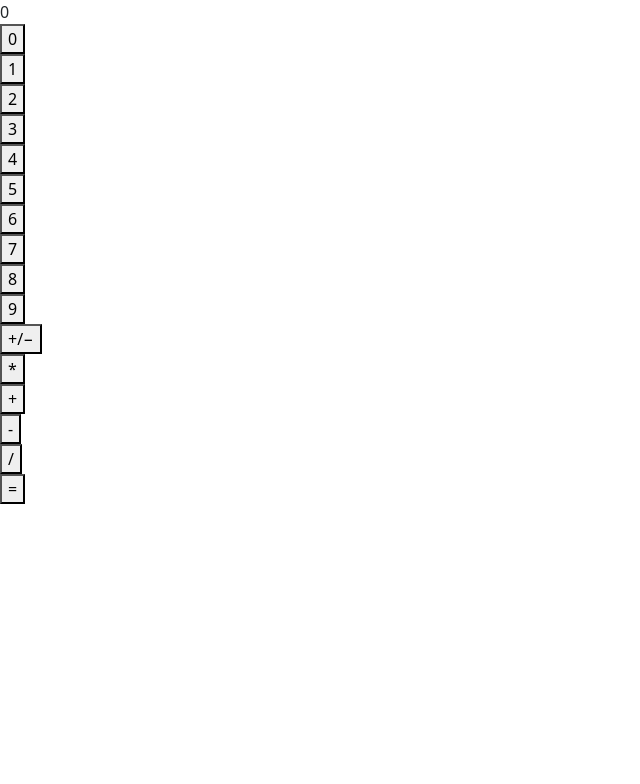
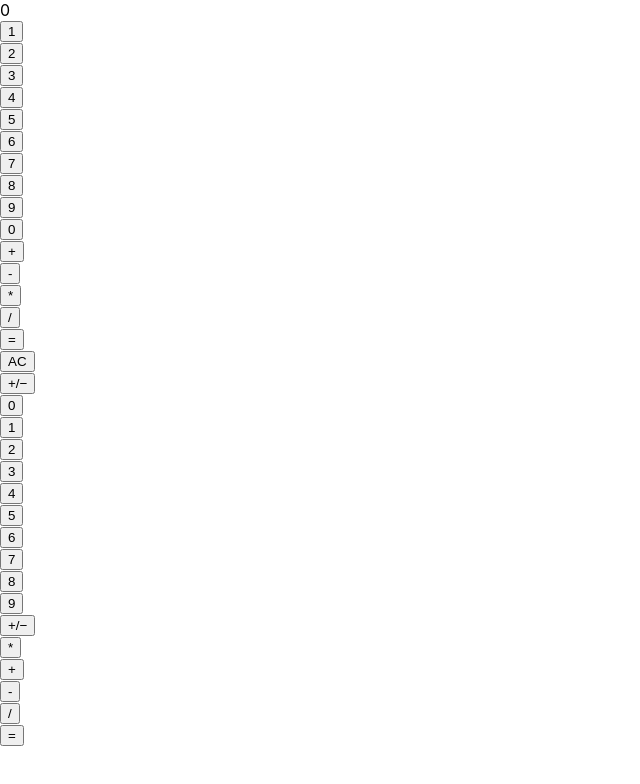
Before and after one commit to derekm28/Calculator, a React (Create React App) app: page / in a window 1280 px wide. Shown: the top 784 px of the page, without its empty margins (0-640 px from the left). Built offline with nearby package versions, Linux system fonts and the light colour scheme.

Commit message:
added mapping to eliminate repetitive code

```diff
--- a/src/components/calculator.js
+++ b/src/components/calculator.js
@@ -6,6 +6,8 @@ import Button from "./button";
 export default function Calculator() {
   const [displayValue, setDisplayValue] = useState(0);
   const [previousValue, setPreviousValue] = useState(displayValue);
+  const numbers = ['1', '2', '3', '4', '5', '6', '7', '8', '9', '0'];
+  const symbols = ['+', '-', '*', '/', '=', "AC", "+/−"];
   // TODO: add state for previous value
 
   const calculateResult = (symbol) => {
@@ -141,6 +143,20 @@ export default function Calculator() {
   return (
     <div>
       <Display displayValue={displayValue} />
+      {numbers.map((number, i) => (
+        <Button
+          color={"dark grey"}
+          text={number}
+          function={() => updateDisplayValue({number})} />
+      ))}
+
+      {symbols.map((symbol, i) => (
+        <Button
+          color={"orange"}
+          text={symbol}
+          function={(tempResult) => calculateResult({symbol})} />
+      ))}
+
       <Button
         color="dark grey"
         text="0"
--- a/src/index.js
+++ b/src/index.js
@@ -1,7 +1,7 @@
 import React from "react";
 import ReactDOM from "react-dom/client";
 import "./index.css";
-import "bootstrap/dist/css/bootstrap.min.css";
+//import "bootstrap/dist/css/bootstrap.min.css";
 import App from "./App";
 import reportWebVitals from "./reportWebVitals";
 
```
